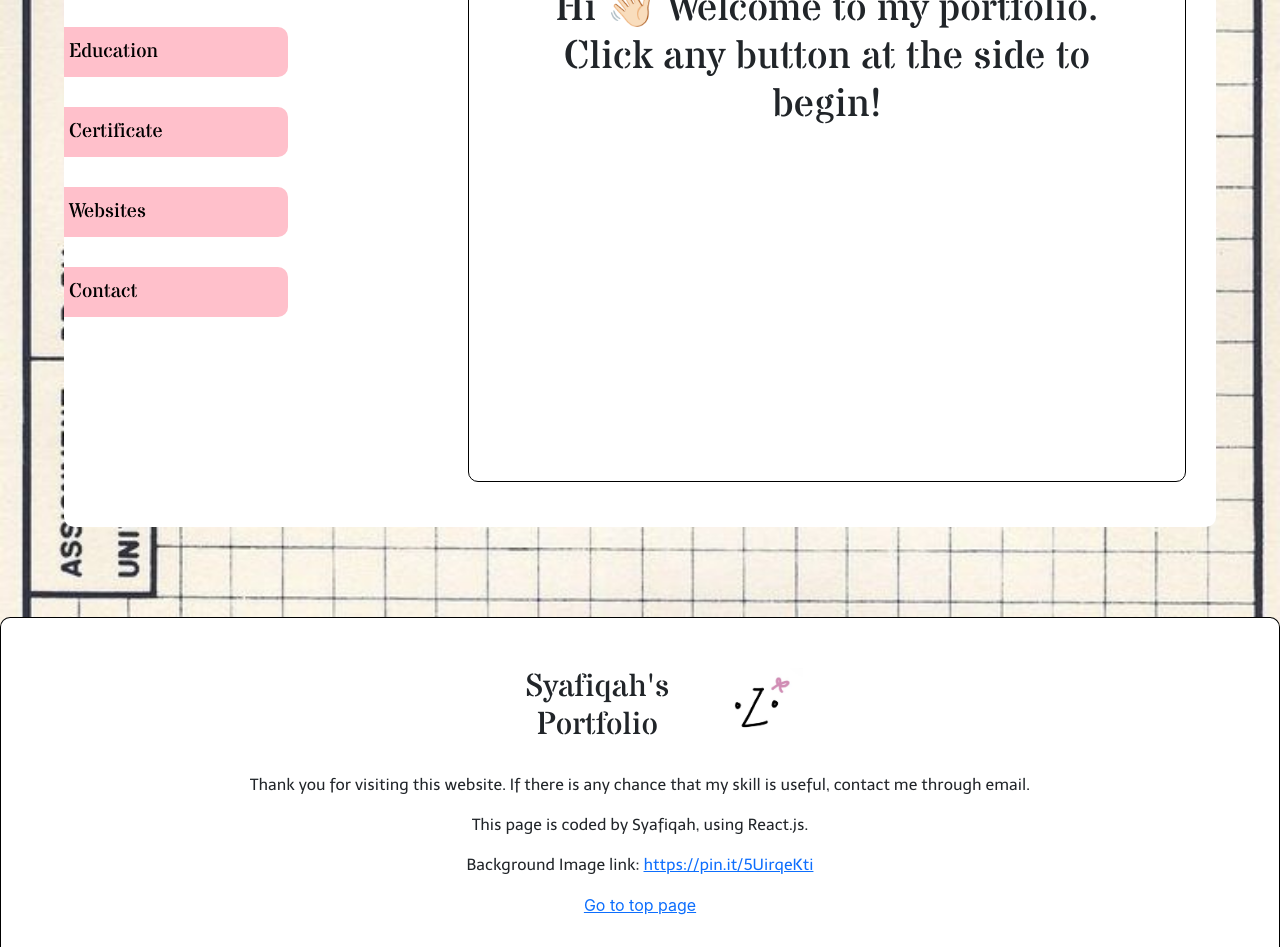
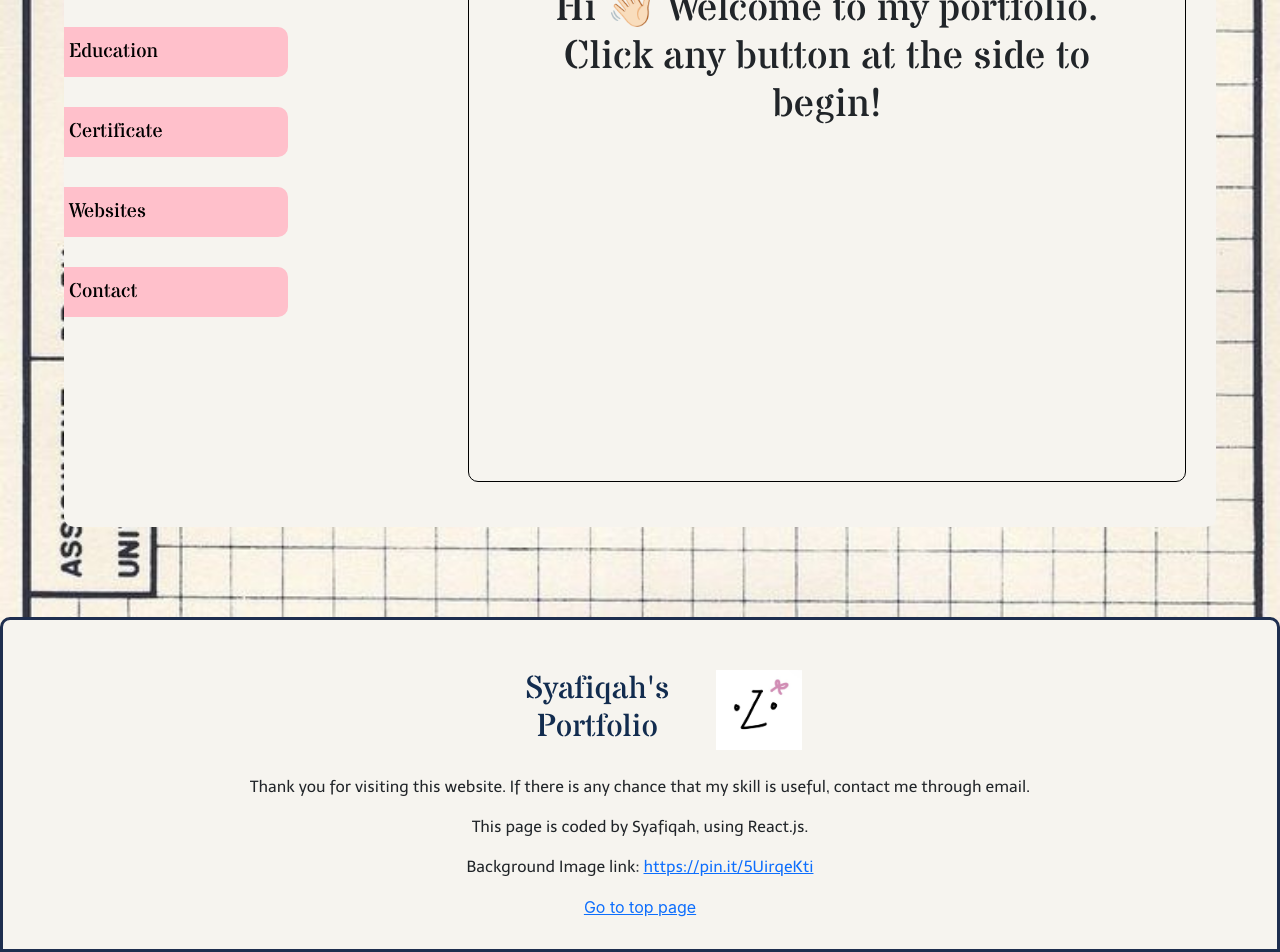
Before and after one commit to cosylily/website-portfolio, a React (Create React App) app: page / in a window 1280 px wide. Shown: the part 343-1295 px from the top of the page. Built offline with nearby package versions, Linux system fonts and the light colour scheme.

Commit message:
changed background colour
update background colour of canvas and footer. changing colour of the texts as well

```diff
--- a/src/App.css
+++ b/src/App.css
@@ -13,6 +13,7 @@
 }
 h2 {
   font-family: var(--title-font);
+  color: #122c4f;
 }
 h3 {
   font-family: var(--subtitle-font);
@@ -45,6 +46,7 @@ header {
   padding: 30px 30px 30px 0;
   display: grid;
   grid-template-columns: 20% 80%;
+  background-color: #f6f4ef;
 }
 
 button {
--- a/src/footer.css
+++ b/src/footer.css
@@ -1,3 +1,6 @@
 footer {
   padding: 30px;
+  background-color: #f6f4ef;
+  border: 3px solid;
+  border-color: #1e2e4f;
 }
```
